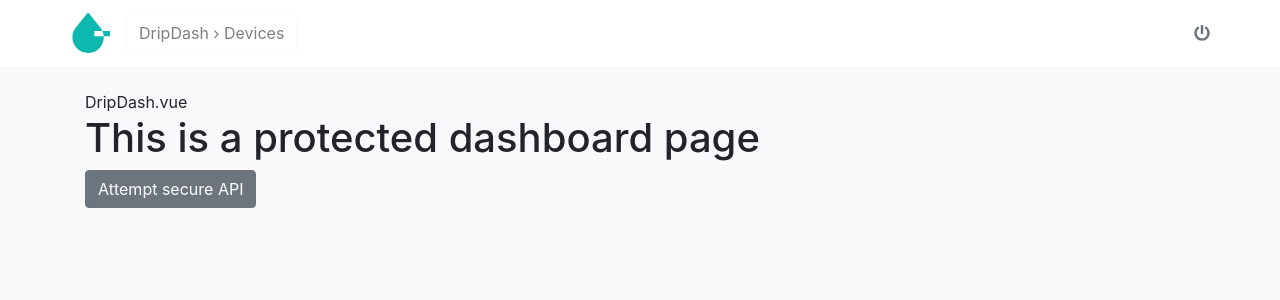
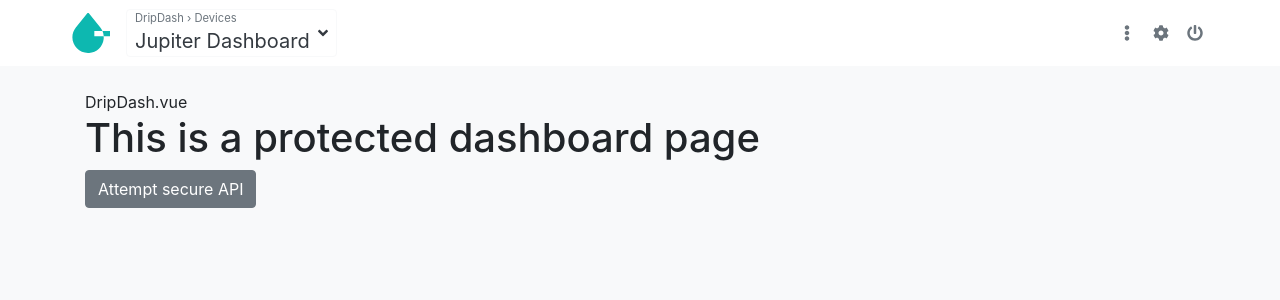
Before and after one commit to onfe/drip-dash, a Vue app: page / in a window 1280 px wide. Shown: the top 300 px of the page. Built offline with nearby package versions, Linux system fonts and the light colour scheme; sample sign-in values are in the browser's storage.

Commit message:
Add NavIcon component.

```diff
--- a/src/components/BreadcrumbButton.vue
+++ b/src/components/BreadcrumbButton.vue
@@ -1,6 +1,10 @@
 <template>
-  <b-button variant="outline-light">
-    <div class="text-black-50 tiny p-0 m-0">DripDash › Devices</div>
+  <b-button class="bc-btn" variant="outline-light">
+    <div class="bc-btn">
+      <div class="bc-mini">DripDash › Devices</div>
+      <div class="bc-main">Jupiter Dashboard</div>
+      <div class="bc-icn"><font-awesome-icon icon="angle-down" /></div>
+    </div>
   </b-button>
 </template>
 
@@ -10,3 +14,41 @@ export default {
   props: {}
 };
 </script>
+
+<style scoped lang="scss">
+.bc-mini {
+  padding: 0;
+  margin: 0;
+  font-size: 0.7em;
+  color: var(--gray);
+  grid-area: crumb;
+}
+
+.bc-main {
+  padding: 0;
+  margin: 0;
+  font-size: 1.25em;
+  color: var(--dark);
+  grid-area: main;
+}
+
+.bc-icn {
+  grid-area: icon;
+  display: flex;
+  flex-direction: column;
+  align-items: center;
+  justify-content: center;
+  padding-left: 8px;
+
+  svg {
+    color: var(--dark);
+  }
+}
+
+.bc-btn {
+  display: grid;
+  grid-template-areas: "crumb icon" "main icon";
+  padding: 0 4px;
+  text-align: left;
+}
+</style>
--- a/src/components/DripNav.vue
+++ b/src/components/DripNav.vue
@@ -15,9 +15,9 @@
 
         <b-navbar-nav class="ml-auto">
           <!-- Right aligned nav items -->
-          <!-- <ViewButton /> -->
-          <!-- <SettingsButton /> -->
-          <PowerButton />
+          <NavIcon icon="ellipsis-v" />
+          <NavIcon icon="cog" />
+          <NavIcon icon="power-off" />
         </b-navbar-nav>
       </b-collapse>
     </b-container>
@@ -27,7 +27,7 @@
 <script>
 import BreadcrumbButton from "@/components/BreadcrumbButton.vue";
 import DripDashLogo from "@/components/DripDashLogo.vue";
-import PowerButton from "@/components/PowerButton.vue";
+import NavIcon from "@/components/NavIcon.vue";
 
 export default {
   name: "DripNav",
@@ -35,7 +35,7 @@ export default {
   components: {
     BreadcrumbButton,
     DripDashLogo,
-    PowerButton
+    NavIcon
   }
 };
 </script>
--- /dev/null
+++ b/src/components/NavIcon.vue
@@ -0,0 +1,50 @@
+<template>
+  <a class="btn-icn">
+    <font-awesome-icon :icon="icon" />
+  </a>
+</template>
+
+<script>
+export default {
+  name: "NavIcon",
+  props: {
+    icon: String
+  }
+};
+</script>
+
+<style scoped lang="scss">
+.btn-icn {
+  width: 30px;
+  height: 30px;
+  position: relative;
+  display: flex;
+  align-items: center;
+  justify-content: center;
+  cursor: pointer;
+  z-index: 10;
+  margin-left: 4px;
+
+  svg {
+    color: var(--gray);
+  }
+
+  &:hover::before {
+    width: 30px;
+    height: 30px;
+    left: calc(50% - 15px);
+  }
+
+  &:before {
+    position: absolute;
+    content: "";
+    background-color: var(--light);
+    width: 0;
+    height: 0;
+    left: 50%;
+    border-radius: 50%;
+    transition: all .2s ease-in-out;
+    z-index: -1;
+  }
+}
+</style>
--- a/src/components/PowerButton.vue
+++ /dev/null
@@ -1,20 +0,0 @@
-<template>
-  <div class="btn-power">
-    <font-awesome-icon icon="power-off" />
-  </div>
-</template>
-
-<script>
-export default {
-  name: "PowerButton",
-  props: {}
-};
-</script>
-
-<style scoped lang="scss">
-.btn-power {
-  svg {
-    color: var(--gray);
-  }
-}
-</style>
--- a/src/plugins/font-awesome-vue.js
+++ b/src/plugins/font-awesome-vue.js
@@ -1,10 +1,15 @@
 import Vue from "vue";
 
 import { library } from "@fortawesome/fontawesome-svg-core";
-import { faPowerOff } from "@fortawesome/free-solid-svg-icons";
+import {
+  faPowerOff,
+  faAngleDown,
+  faCog,
+  faEllipsisV
+} from "@fortawesome/free-solid-svg-icons";
 import { FontAwesomeIcon } from "@fortawesome/vue-fontawesome";
 
 // Add the required icons to keep the bundle small.
-library.add(faPowerOff);
+library.add(faPowerOff, faAngleDown, faCog, faEllipsisV);
 
 Vue.component("font-awesome-icon", FontAwesomeIcon);
```
